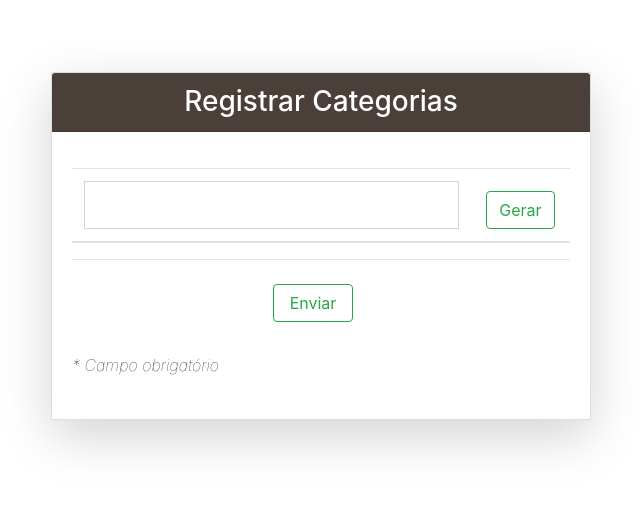
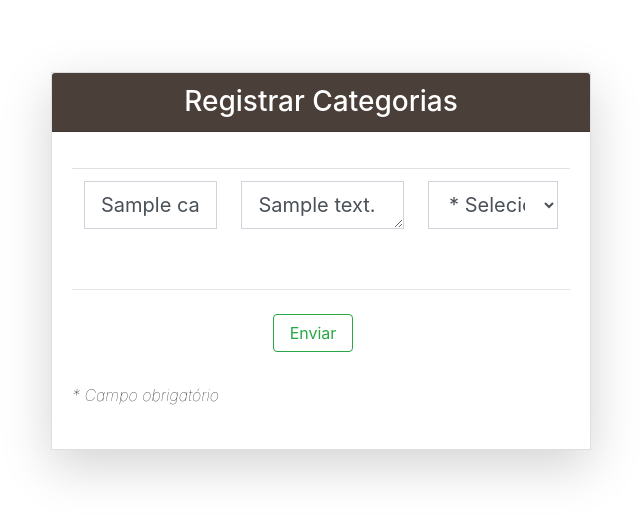
Before and after one commit to GabrielPerico/MercadoProjetoIntegrador, a CodeIgniter app: page /MercadoProjetoIntegrador/index.php/categoria/alterar/1 in a window 1280 px wide. Shown: the part 56-576 px from the top of the page, without its empty margins (319-959 px from the left). Run offline with CodeIgniter, Linux system fonts and the light colour scheme; tables that the repository leaves empty or names only in its code hold one stand-in row (values such as "Sample post"); data that the repository does not hold is empty; some libraries are stand-ins or nearby versions.

Commit message:
Novamente arrumado sistema de cadastro de Departamentos e Categorias, criado página para visualizar imagens dos produtos

```diff
--- a/application/controllers/Categoria.php
+++ b/application/controllers/Categoria.php
@@ -64,8 +64,8 @@ class Categoria extends CI_Controller
             $this->form_validation->set_rules('descricao', 'descricao', 'required');
 
             if ($this->form_validation->run() == FALSE) {
-                $data['categorias'] = $this->categoria_model->getOne($id);
-                $data['departamentos'] = json_encode($this->categoria_model->getDepartamento());
+                $data['categoria'] = $this->categoria_model->getOne($id);
+                $data['departamentos'] = $this->categoria_model->getDepartamento();
 
                 $this->load->view('Header');
                 $this->load->view('FormCategoria', $data);
@@ -73,7 +73,8 @@ class Categoria extends CI_Controller
             } else {
                 $data = array(
                     'tx_nome' => $this->input->post('nome'),
-                    'tx_descricao' => $this->input->post('descricao')
+                    'tx_descricao' => $this->input->post('descricao'),
+                    'ref_departamento' => $this->input->post("departamento")
                 );
                 if ($this->categoria_model->update($id, $data)) {
                     $this->session->set_flashdata('mensagem', 'Categoria alterada com sucesso!!!');
--- a/application/controllers/Produtos.php
+++ b/application/controllers/Produtos.php
@@ -102,6 +102,7 @@ class Produtos extends CI_Controller
             redirect('Produtos/Listar');
         }
     }
+
     public function deletar($id)
     {
         if ($id > 0) {
--- a/application/views/FormCategoria.php
+++ b/application/views/FormCategoria.php
@@ -12,19 +12,41 @@ echo (isset($mensagem) ? ' <div class="alert alert-danger" role="alert">' . $men
                 <div class="card-body">
                     <form action="" method="post" class="form" enctype="multipart/form-data">
                         <table class="table semdatatable">
-                            <thead>
-                                <tr>
-                                    <th colspan="2">
-                                        <input class="form-control form-control-lg rounded-0" type="number" id="rows">
+                            <tbody id="categoria">
+                                <?= (isset($categoria)) ?
+
+                                    '<tr>
+                                    <th>
+                                    <input placeholder="* Nome" class="form-control form-control-lg rounded-0" type="text" name="nome" value="' . $categoria->tx_nome . '">
                                     </th>
-                                    <th class="text-center">
-                                        <button class="btn btn-outline-success" type="submit" id="createCat">Gerar</button>
+                                    <th>
+                                    <textarea placeholder="* Descrição" class="form-control form-control-lg rounded-0" name="descricao" id="descricao" cols="30" rows="1">' . $categoria->tx_descricao . '</textarea>
                                     </th>
-                                </tr>
-                            </thead>
-                            <tbody id="categoria">
+                                    <th>
+                                    <select class="form-control form-control-lg rounded-0" name="departamento" id="departamento"><option selected hidden disabled>* Selecione um departamento</option>'
+                                    : ''
+
+                                ?>
+                                <?php
+                                if (isset($categoria)) {
+
+                                    if (count($departamentos) > 0) {
+                                        foreach ($departamentos as $d) {
+                                            echo '<option ';
+                                            echo (isset($categoria) && $d->id_departamento == $categoria->ref_departamento) ? " selected " : "";
+                                            echo ' value="' . $d->id_departamento . '">' . $d->tx_nome . '</option>';
+                                        }
+                                    } else {
+                                        echo '<option value="" disabled>Não há departamentos cadastrados</option>';
+                                    }
+                                    echo '</select>';
+                                }
+                                ?>
                             </tbody>
                         </table>
+                        <div class="form-group text-center py-2">
+                            <?= isset($categoria) ? '' : '<button class="btn btn-outline-info mr-3" type="submit" id="createCat">+</button>'?>
+                        </div>
                         <hr>
                         <div class="form-group py-2 text-center">
                             <button class="btn btn-outline-success px-3 mr-3" type="submit">Enviar</button>
@@ -35,29 +57,5 @@ echo (isset($mensagem) ? ' <div class="alert alert-danger" role="alert">' . $men
             </div>
         </div>
     </div>
-    <script>
-        $("#createCat").click(function(e) {
-            e.preventDefault();
-            var InnerHTML = '';
-            var quant = $('#rows').val();
-            for (var i = 1; i <= quant; i++) {
-                InnerHTML += '<tr><th>';
-                InnerHTML += '<input placeholder="* Nome" class="form-control form-control-lg rounded-0" type="text" name="nome[]" value="<?= (isset($categorias)) ? $categorias->tx_nome : ''; ?>">';
-                InnerHTML += '</th><th>';
-                InnerHTML += '<textarea placeholder="* Descrição" class="form-control form-control-lg rounded-0" name="descricao[]" id="descricao" cols="30" rows="1"><?= (isset($categorias)) ? $categorias->tx_descricao : ''; ?></textarea>';
-                InnerHTML += '</th><th>';
-                InnerHTML += '<select class="form-control form-control-lg rounded-0" name="departamento[]" id="departamento"><option <?= (isset($categorias)) ? '' : 'selected' ?> hidden disabled>* Selecione um departamento</option><?php if (count($departamentos) > 0) {
-                                                                                                                                                                                                                                        foreach ($departamentos as $d) {
-                                                                                                                                                                                                                                            echo '<option ';
-                                                                                                                                                                                                                                            echo (isset($categorias) && $d->id_departamento == $categorias->ref_departamento) ? 'selected' : '';
-                                                                                                                                                                                                                                            echo ' value="' . $d->id_departamento . '">' . $d->tx_nome . '</option>';
-                                                                                                                                                                                                                                        }
-                                                                                                                                                                                                                                    } else {
-                                                                                                                                                                                                                                        echo '<option value="" disabled>Não há departamentos cadastrados</option>';
-                                                                                                                                                                                                                                    } ?></select>';
-                InnerHTML += '</th></tr>';
-            }
-
-            $("#categoria").html(InnerHTML);
-        });
-    </script>
+</div>
+<meta name="departamentos" content='<?= json_encode($departamentos); ?>'>
--- a/application/views/FormMercado.php
+++ b/application/views/FormMercado.php
@@ -48,7 +48,7 @@ echo (isset($mensagem) ? ' <div class="alert alert-danger" role="alert">' . $men
                                     <span class="input-group-text" id="inputGroupFileAddon01">Upload</span>
                                 </div>
                                 <div class="custom-file">
-                                    <input type="file" name="userfile" class="custom-file-input" id="logo" aria-describedby="inputGroupFileAddon01" value="<?= (isset($mercado)) ? $this->config->base_url(). 'uploads/logo/' . $mercado->img_logo : '' ?>">
+                                    <input type="file" name="userfile" class="custom-file-input" id="logo" aria-describedby="inputGroupFileAddon01" value="<?= (isset($mercado)) ? $this->config->base_url() . 'uploads/logo/' . $mercado->img_logo : '' ?>">
                                     <label class="custom-file-label" for="logo">Selecione um Arquivo</label>
                                 </div>
                             </div>
@@ -62,4 +62,5 @@ echo (isset($mensagem) ? ' <div class="alert alert-danger" role="alert">' . $men
             </div>
         </div>
     </div>
-    <script src="<?= $this->config->base_url() ?>js/cleave.js"></script>
+</div>
+<script src="<?= $this->config->base_url() ?>js/cleave.js"></script>
--- a/application/views/ListaProdutos.php
+++ b/application/views/ListaProdutos.php
@@ -41,6 +41,7 @@ echo (isset($mensagem) ? '<div class="alert alert-success" role="alert">' . $men
                                         echo '<td class="align-middle table-cells" >' . $p->tx_nomeC . '</td>';
                                         echo '<td class="align-middle table-cells" >' . $p->tx_nomeF . '</td>';
                                         echo '<td class="align-middle table-cells" >';
+                                        echo '<a data-toggle="tooltip" title="Alterar" class="btn btn-outline-secondary mr-3" href="' . $this->config->base_url() . 'Imagem/Produto/' . $p->id_produto . '"><i class="far fa-images"></i></a>';
                                         echo '<a data-toggle="tooltip" title="Alterar" class="btn btn-outline-primary mr-3" href="' . $this->config->base_url() . 'Produtos/Alterar/' . $p->id_produto . '"><i class="fas fa-pencil-alt"></i></a>';
                                         echo '<a data-toggle="tooltip" title="Deletar" class="btn btn-outline-danger mr-3" href="' . $this->config->base_url() . 'Produtos/Deletar/' . $p->id_produto . '"><i class="fas fa-times-circle"></i></a>';
                                         echo '</td>';
--- a/css/style.css
+++ b/css/style.css
@@ -4,7 +4,10 @@
 .bg-card{
     background-color: #DCDCDC;
 }
-
+.img-produto{
+    max-width: 80px;
+    max-height: 80px;
+}
 div.dataTables_length label {
     width: 800px;
     float: left;
--- a/js/main.js
+++ b/js/main.js
@@ -35,15 +35,35 @@ $(document).ready(function () {
     $("#createDep").click(function (e) {
         e.preventDefault();
         var InnerHTML = '';
-        var quant = $('#rows').val();
-        for (var i = 1; i <= quant; i++) {
-            InnerHTML += '<tr><th>';
-            InnerHTML += '<input placeholder="* Nome" class="form-control form-control-lg rounded-0" type="text" id="nome" name="nome[]">';
-            InnerHTML += '</th><th>';
-            InnerHTML += '<textarea placeholder="* Descrição" class="form-control form-control-lg rounded-0" name="descricao[]" id="descricao" cols="30" rows="1"></textarea>';
-            InnerHTML += '</th></tr>';
-        }
-        $("#departamento").html(InnerHTML);
+        InnerHTML += '<tr><th>';
+        InnerHTML += '<input placeholder="* Nome" class="form-control form-control-lg rounded-0" type="text" id="nome" name="nome[]">';
+        InnerHTML += '</th><th>';
+        InnerHTML += '<textarea placeholder="* Descrição" class="form-control form-control-lg rounded-0" name="descricao[]" id="descricao" cols="30" rows="1"></textarea>';
+        InnerHTML += '</th></tr>';
+        $("#departamento").append(InnerHTML);
     });
 
+
+    $("#createCat").click(function (e) {
+        e.preventDefault();
+        var departamentos = $('meta[name=departamentos]').attr('content');
+        departamentos = JSON.parse(departamentos);
+        var InnerHTML = '';
+        InnerHTML += '<tr><th>';
+        InnerHTML += '<input placeholder="* Nome" class="form-control form-control-lg rounded-0" type="text" name="nome[]" value="">';
+        InnerHTML += '</th><th>';
+        InnerHTML += '<textarea placeholder="* Descrição" class="form-control form-control-lg rounded-0" name="descricao[]" id="descricao" cols="30" rows="1"></textarea>';
+        InnerHTML += '</th><th>';
+        InnerHTML += '<select class="form-control form-control-lg rounded-0" name="departamento[]" id="departamento"><option selected hidden disabled>* Selecione um departamento</option>';
+        departamentos.forEach(function (element, index, array) {
+            if (index >= 0) {
+                InnerHTML += '<option value="' + array[index]['id_departamento'] + '">' + array[index]['tx_nome'] + '</option>';
+            } else {
+                InnerHTML += '<option value="" disabled>Não há departamentos cadastrados</option>';
+            }
+        });
+        InnerHTML += '</select></th></tr>';
+
+        $("#categoria").append(InnerHTML);
+    });
 });
```
Also changed, not shown: application/views/FormDepartamento.php (+8 -17 lines).
